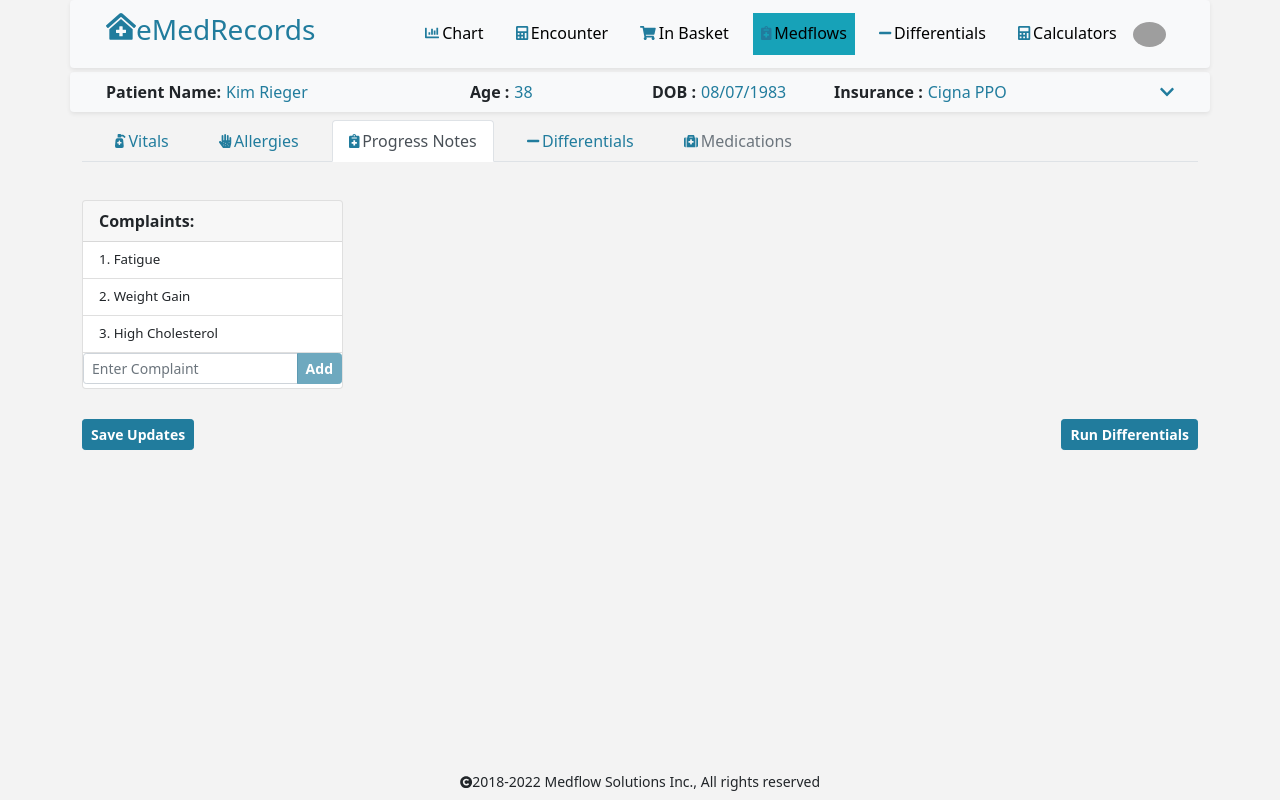
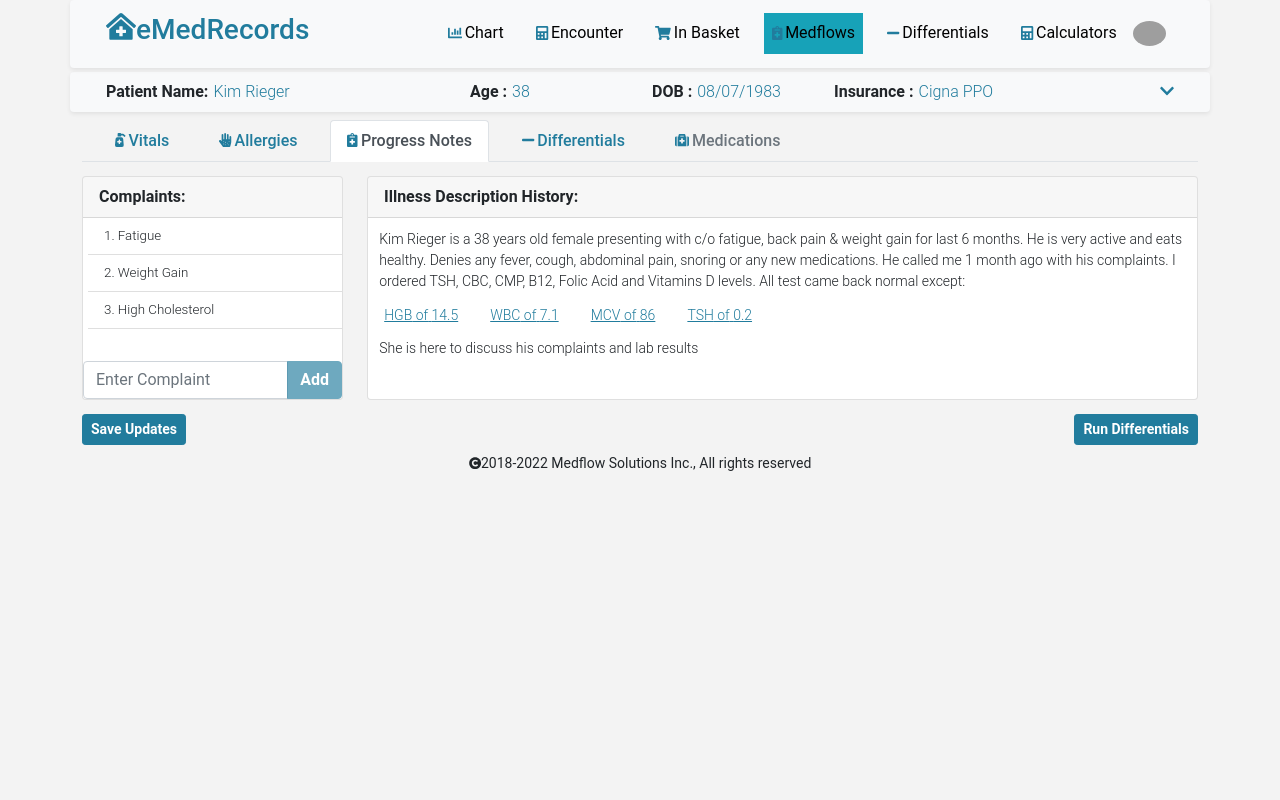
Before and after one commit to Vilash1990/medflows-ui, a React (Create React App) app: page / in a window 1280 px wide. Built offline with nearby package versions, Linux system fonts and the light colour scheme; grey boxes are pictures that could not be loaded.

Commit message:
Updated Styles and added Illness Description

```diff
--- /dev/null
+++ b/src/components/CardDescription.jsx
@@ -0,0 +1,28 @@
+import React, { useEffect, useRef } from "react";
+import { Card } from "react-bootstrap";
+const CardDescription = ({ itemsHeader, description }) => {
+  const listItemsEndRef = useRef(null);
+
+  const scrollToBottom = () => {
+    listItemsEndRef.current?.scrollIntoView({ behavior: "smooth" });
+  };
+
+  useEffect(() => {
+    scrollToBottom();
+  }, [description]);
+
+  return (
+    <div>
+      <Card className="progressNotesCard">
+        <Card.Header className="progressNotesCardHeader">
+          <strong>{itemsHeader}:</strong>
+        </Card.Header>
+        <Card.Body className="cardDescriptionBody scrollable">
+          <Card.Text className="cardDescriptionText"><small>{description}</small></Card.Text>
+        </Card.Body>
+      </Card>
+    </div>
+  );
+};
+
+export default CardDescription;
--- a/src/components/CardListGroup.jsx
+++ b/src/components/CardListGroup.jsx
@@ -13,6 +13,7 @@ const CardListGroup = ({
   itemList,
   itemsToUpdate,
   placeHolderText,
+  isEditable,
 }) => {
   const patientInfo = usePatientInfo();
   const patientInfoUpdate = usePatientInfoUpdate();
@@ -48,7 +49,7 @@ const CardListGroup = ({
         <div className="scrollable" id="scrollableCard">
           <ListGroup variant="flush" as="ol" numbered>
             {listItems.map((item) => (
-              <ListGroup.Item key={item} as="li">
+              <ListGroup.Item key={item} className="data" as="li">
                 {item}
               </ListGroup.Item>
             ))}
@@ -56,8 +57,9 @@ const CardListGroup = ({
           </ListGroup>
         </div>
 
+        {isEditable && (
           <Form onSubmit={(e) => updateListItems(e)}>
-          <InputGroup className="mb-1" size="sm">
+            <InputGroup className="inputFormGroup">
               <FormControl
                 placeholder={placeHolderText}
                 aria-label={placeHolderText}
@@ -75,6 +77,7 @@ const CardListGroup = ({
               </Button>
             </InputGroup>
           </Form>
+        )}
       </Card>
     </div>
   );
--- /dev/null
+++ b/src/components/HistoryIllness.jsx
@@ -0,0 +1,38 @@
+import React from "react";
+import { Button } from "react-bootstrap";
+
+import CardDescription from "./CardDescription";
+
+const HistoryIllness = ({
+  illnessDescription,
+  abnormalPhysicalTests,
+  gender,
+}) => {
+  return (
+    <div className="illnessDescriptionContainer">
+      <CardDescription
+        itemsHeader="Illness Description History"
+        description={
+          <div>
+            <p className="illnessDescriptionContent">{illnessDescription}</p>
+            <p className="illnessDescriptionContent data">
+              {abnormalPhysicalTests.map((abnormalPhysicalTest) => (
+                <a href="link" className="descriptionLink">
+                  {abnormalPhysicalTest.component} of{" "}
+                  {abnormalPhysicalTest.actualValue}
+                </a>
+              ))}
+            </p>
+            <p className="illnessDescriptionContent">
+              {`${
+                gender === "male" ? `He` : `She`
+              } is here to discuss his complaints and lab results`}
+            </p>
+          </div>
+        }
+      />
+    </div>
+  );
+};
+
+export default HistoryIllness;
--- a/src/components/MedflowFooter.jsx
+++ b/src/components/MedflowFooter.jsx
@@ -3,7 +3,7 @@ import { FontAwesomeIcon } from "@fortawesome/react-fontawesome";
 import { faCopyright } from "@fortawesome/free-solid-svg-icons";
 const MedflowFooter = () => {
   return (
-     <div className="fixed-bottom text-center">
+     <div className="absolute-bottom text-center">
      <Navbar color="dark">
          <Container>
              <small className="mx-auto" ><FontAwesomeIcon icon={faCopyright} size="sm" />
--- a/src/components/ProgressNotes.jsx
+++ b/src/components/ProgressNotes.jsx
@@ -2,21 +2,34 @@ import React from "react";
 import { Row, Col, Button } from "react-bootstrap";
 import CardListGroup from "./CardListGroup";
 import { usePatientInfo } from "../context/UserContext";
+import HistoryIllness from "./HistoryIllness";
 const ProgressNotes = () => {
   const patientInfo = usePatientInfo();
   return (
-    <div className="mt-2">
-      <Row>
+    <div>
+      <Row className="progressNotesRow">
         <Col xs={12} md={3}>
           <CardListGroup
             itemsHeader={"Complaints"}
             itemList={patientInfo.complaints}
             itemsToUpdate={"complaints"}
             placeHolderText={"Enter Complaint"}
+            isEditable={true}
           />
         </Col>
         <Col xs={12} md={9}>
+          <HistoryIllness
+            illnessDescription={patientInfo.illnessDescription}
+            abnormalPhysicalTests={patientInfo.abnormalPhysicalTests}
+            gender={patientInfo.userInfo.gender}
+          />
         </Col>
+      </Row>
+      <Row>
+        <Col xs={12} md={6} lg={2}></Col>
+        <Col xs={12} md={6} lg={2}></Col>
+        <Col xs={12} md={6} lg={4}></Col>
+        <Col xs={12} md={6} lg={4}></Col>
       </Row>
       <Row>
         <Col xs={12}>
@@ -29,16 +42,6 @@ const ProgressNotes = () => {
           </Button>
         </Col>
       </Row>
-      <Row>
-        <Col xs={12} md={6} lg={2}>
-        </Col>
-        <Col xs={12} md={6} lg={2}>
-        </Col>
-        <Col xs={12} md={6} lg={4}>
-        </Col>
-        <Col xs={12} md={6} lg={4}>
-        </Col>
-      </Row>
     </div>
   );
 };
--- a/src/context/UserContext.js
+++ b/src/context/UserContext.js
@@ -32,7 +32,17 @@ export function UserInfoProvider({ children }) {
     pastHealthIssues: ["Headache", "Thorat Pain", "Nasal Congestion"],
     medications: ["Vitamin D", "Medicine A", "Tylenol 50mg"],
     physicalExams: ["TSH", "D Vitamin", "Viral", "Hemoglobin"],
-    historicalReports: [
+    pastPhysicalTestsOrdered: [
+      "TSH",
+      "D Vitamin",
+      "Viral",
+      "HGB",
+      "WBC",
+      "MCV",
+    ],
+    illnessDescription:
+      "Kim Rieger is a 38 years old female presenting with c/o fatigue, back pain & weight gain for last 6 months. He is very active and eats healthy. Denies any fever, cough, abdominal pain, snoring or any new medications. He called me 1 month ago with his complaints. I ordered TSH, CBC, CMP, B12, Folic Acid and Vitamins D levels. All test came back normal except:",
+      abnormalPhysicalTests: [
       {
         component: "HGB",
         referenceRangeStart: "12.3",
@@ -56,7 +66,7 @@ export function UserInfoProvider({ children }) {
         referenceRangeStart: "0.30",
         referenceRangeEnd: "5.3",
         actualValue: "0.2",
-      }
+      },
     ],
     assessmentPlan: [],
   });
--- a/src/styles/App.scss
+++ b/src/styles/App.scss
@@ -1,10 +1,18 @@
 $primaryColor: #217c9d;
 $backgroundColor: #17a2b8 !important;
 $navLinksGap: 1em;
+$textFontWeight: 350;
+$fontFamily: "Roboto", sans-serif;
+$linkFontWeight: 500;
+$buttonFontWeight: 600;
+$activeLinkFontWeight: 600;
+$progressCardHeight: 14rem;
 
 .App {
   position: relative;
   min-height: 100vh;
+  font-size: 1rem;
+  font-family: $fontFamily;
 }
 
 #mainContent {
@@ -21,6 +29,7 @@ $navLinksGap: 1em;
 .navLink {
   position: relative;
   margin-left: $navLinksGap;
+  font-family: $fontFamily;
 }
 
 .navLink::before {
@@ -59,8 +68,8 @@ $navLinksGap: 1em;
 }
 
 .logo {
-  font-weight: 400;
-  font: sans-serif;
+  font-weight: $linkFontWeight;
+  font-family: $fontFamily;
   color: $primaryColor;
   display: -webkit-box;
 }
@@ -76,9 +85,10 @@ div.card.bg-light.col-md-4.borderRight {
 }
 
 .data {
-  font-weight: 450;
+  font-weight: $textFontWeight;
   margin-left: 5px;
   color: $primaryColor;
+  font-family: "Roboto", sans-serif;
 }
 
 .chevronIcon {
@@ -97,19 +107,22 @@ div.card.bg-light.col-md-4.borderRight {
 
 button.nav-link {
   color: $primaryColor;
-  font-weight: 500;
+  font-family: $fontFamily;
+  font-weight: $linkFontWeight;
   margin-left: $navLinksGap;
 }
 
 button.nav-link:hover {
   color: #495057;
-  font-weight: 600;
+  font-weight: $activeLinkFontWeight;
+  font-family: "Roboto", sans-serif;
 }
 
 .nav-item.nav-link.active {
   background-color: $primaryColor;
   color: black;
-  font-weight: 600;
+  font-weight: $activeLinkFontWeight;
+  font-family: $fontFamily;
 }
 
 .medflowFooter {
@@ -120,54 +133,92 @@ button.nav-link:hover {
 .strong {
   color: black;
   font-weight: 400;
+  font-family: $fontFamily;
 }
 
 button.customButton {
   background-color: $primaryColor;
   border-color: $primaryColor;
-  font-weight: 600;
+  font-weight: $buttonFontWeight;
   float: right;
   color: white;
+  font-family: $fontFamily;
 }
 
 button.customButton:hover {
   background-color: $primaryColor;
   border-color: $primaryColor;
-  font-weight: 600;
+  font-weight: $buttonFontWeight;
   float: right;
   color: white;
   cursor: pointer;
+  font-family: $fontFamily;
 }
 
 button.customButtonSave {
   background-color: $primaryColor;
   border-color: $primaryColor;
-  font-weight: 600;
+  font-weight: $buttonFontWeight;
   float: left;
+  font-family: $fontFamily;
 }
 
 button.customButtonSave:hover {
   background-color: $primaryColor;
   border-color: $primaryColor;
-  font-weight: 600;
+  font-family: "Roboto", sans-serif;
+  font-weight: $buttonFontWeight;
   float: left;
   cursor: pointer;
 }
 
 .list-group-item {
   padding: 0.2 rem 1 rem;
+  font-family: $fontFamily;
   font-size: smaller;
+  font-weight: $textFontWeight;
 }
 
 .form-control:active {
   border-style: none;
 }
 
-.progressNotesCard {
+.progressNotesCard,
+.illnessDescriptionContainer {
   margin: 30px auto;
+  height: $progressCardHeight;
 }
+
 .scrollable {
   overflow-y: auto;
   scroll-behavior: smooth;
-  max-height: 200px;
+  max-height: $progressCardHeight;
 }
+
+div.progressNotesRow.row {
+  margin-top: -1rem;
+  margin-bottom: -1rem;
+}
+
+.descriptionLink {
+  font-family: $fontFamily;
+  font-size: $linkFontWeight;
+  color: $primaryColor;
+  margin-right: 2rem;
+}
+
+div.cardDescriptionBody.card-body {
+  font-family: $fontFamily;
+  padding: 0.7rem 0.7rem;
+}
+
+.illnessDescriptionContent {
+  font-family: $fontFamily;
+  font-weight: $textFontWeight;
+  margin-bottom: 0.8rem;
+}
+
+div.inputFormGroup.input-group {
+  position: absolute;
+  bottom: 0;
+}
```
Lines whose indentation alone changed are shown as unchanged.
